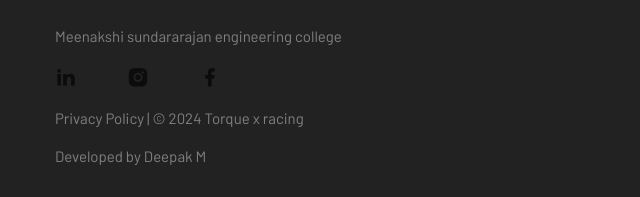
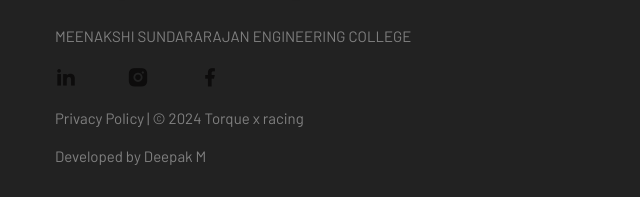
Before and after one commit to deepakmadhan7/TorqueX, a plain HTML site: page gallery.html in a window 1280 px wide. Shown: the part 1048-1245 px from the top of the page, 0-640 px from the left. Drawn offline with nearby package versions, Linux system fonts and the light colour scheme; no server answers.

Commit message:
Update gallery.html

```diff
--- a/gallery.html
+++ b/gallery.html
@@ -208,9 +208,8 @@ body {
     <section class="footer-container">
       <div class="about-footer">
         <h1>Torque X Racing</h1>
-        <p>
-          Meenakshi sundararajan engineering college
-        </p>
+                      <p>MEENAKSHI SUNDARARAJAN ENGINEERING COLLEGE</p>
+
         <div class="footer-links">
           <a href="https://www.linkedin.com/company/torque-x/"
             ><i class="ri-linkedin-fill"></i
```
